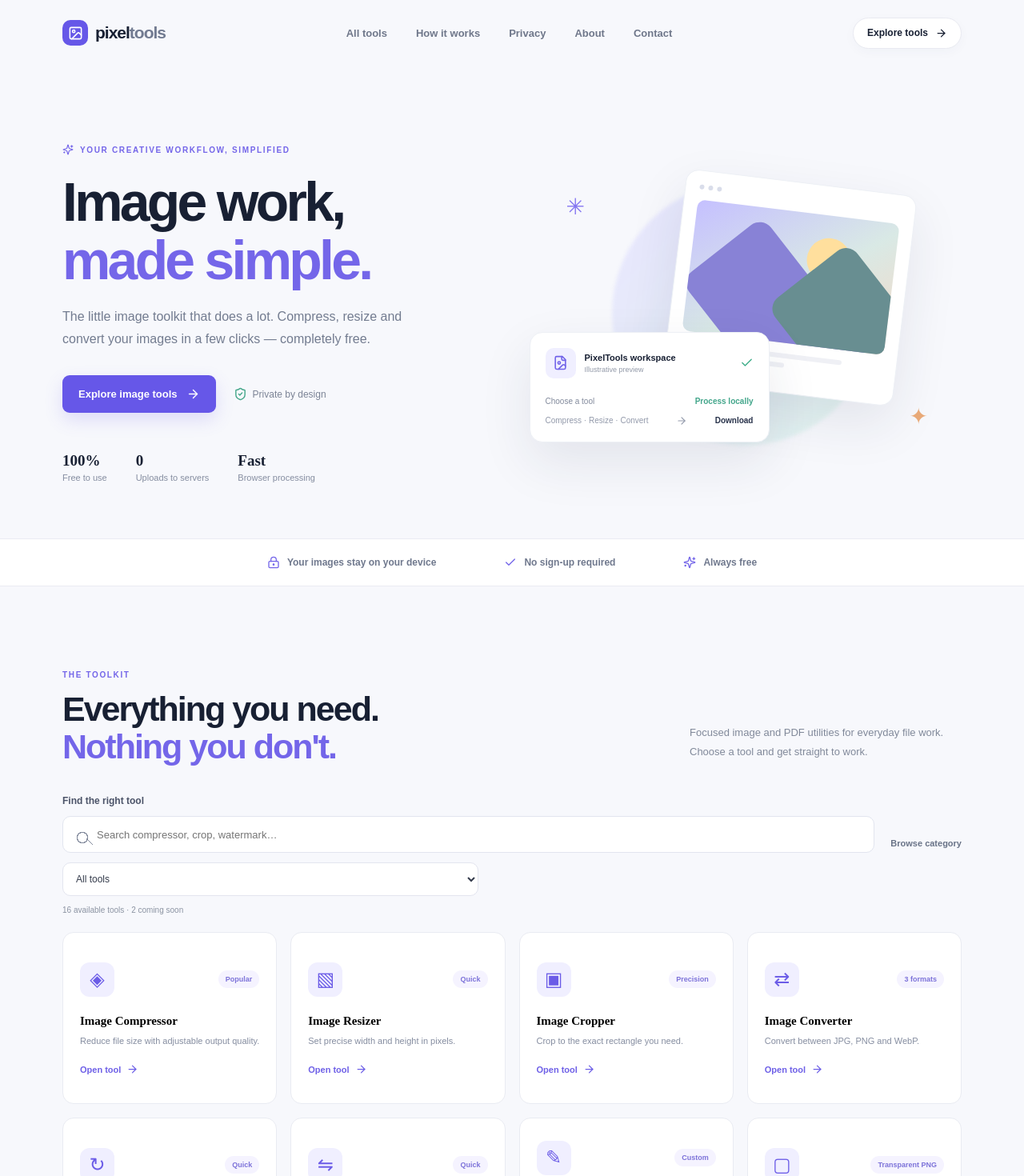
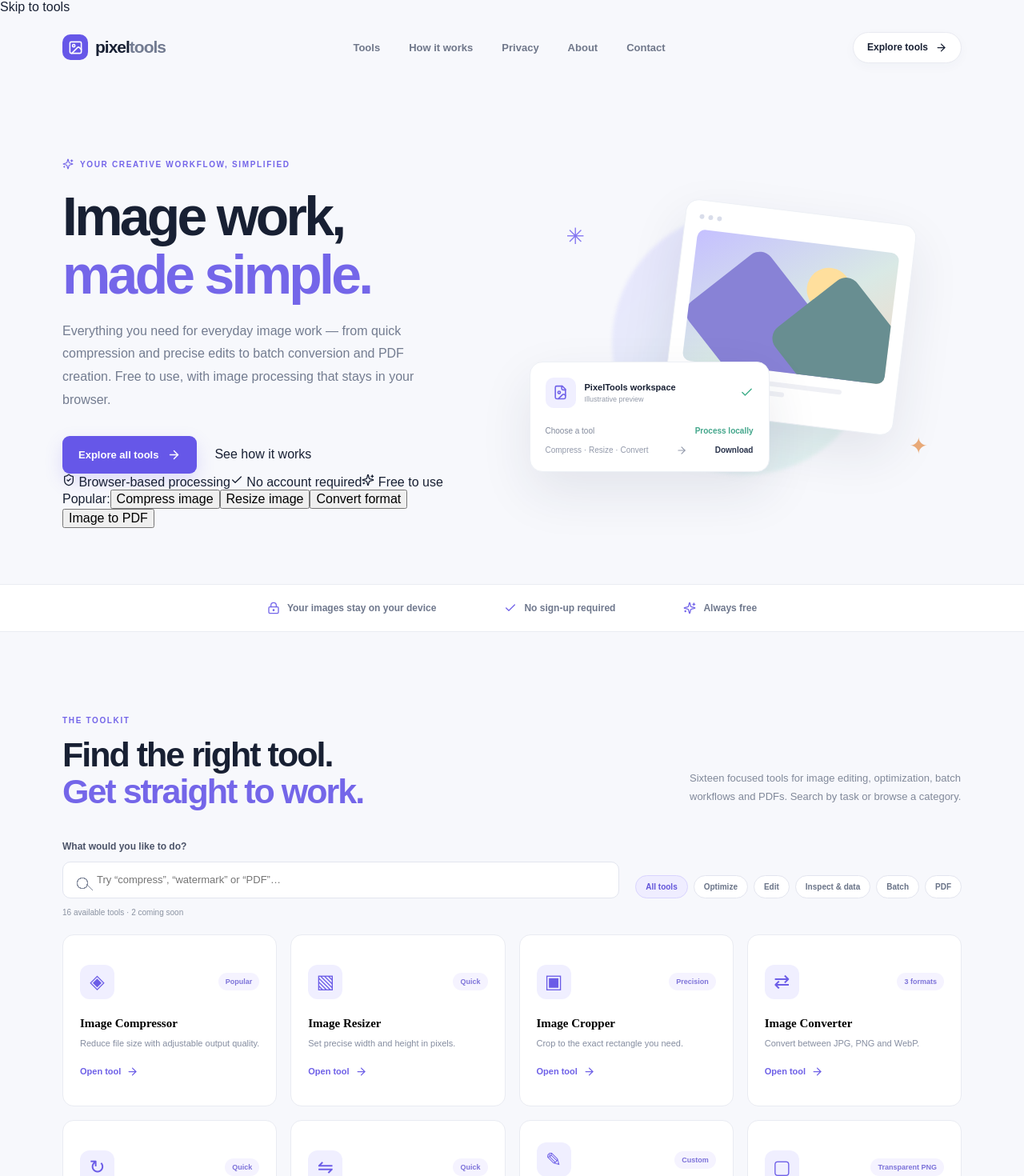
Before and after one commit to Hard-Worker-Dev/PixelTools, a React (Vite) app: page / in a window 1280 px wide. Shown: the top 1470 px of the page at 80% size. Built offline with nearby package versions, Linux system fonts and the light colour scheme.

Commit message:
feat: improve PixelTools homepage navigation and discovery

```diff
--- a/src/App.tsx
+++ b/src/App.tsx
@@ -16,26 +16,35 @@ type ToolId =
   | "watermark" | "rounded" | "blur" | "grayscale" | "color"
   | "metadata" | "base64" | "metadata-cleaner" | "batch" | "image-to-pdf";
 
-const tools: Array<{ id: string; title: string; desc: string; icon: string; tag: string; comingSoon?: boolean; category?: "batch" | "pdf"; }> = [
-  { id: "compress", title: "Image Compressor", desc: "Reduce file size with adjustable output quality.", icon: "◈", tag: "Popular" },
-  { id: "resize", title: "Image Resizer", desc: "Set precise width and height in pixels.", icon: "▧", tag: "Quick" },
-  { id: "crop", title: "Image Cropper", desc: "Crop to the exact rectangle you need.", icon: "▣", tag: "Precision" },
-  { id: "convert", title: "Image Converter", desc: "Convert between JPG, PNG and WebP.", icon: "⇄", tag: "3 formats" },
+const tools: Array<{ id: string; title: string; desc: string; icon: string; tag: string; comingSoon?: boolean; category?: "optimize" | "edit" | "inspect" | "batch" | "pdf"; }> = [
+  { id: "compress", title: "Image Compressor", desc: "Reduce file size with adjustable output quality.", icon: "◈", tag: "Popular", category: "optimize" },
+  { id: "resize", title: "Image Resizer", desc: "Set precise width and height in pixels.", icon: "▧", tag: "Quick", category: "optimize" },
+  { id: "crop", title: "Image Cropper", desc: "Crop to the exact rectangle you need.", icon: "▣", tag: "Precision", category: "edit" },
+  { id: "convert", title: "Image Converter", desc: "Convert between JPG, PNG and WebP.", icon: "⇄", tag: "3 formats", category: "optimize" },
   { id: "rotate", title: "Image Rotator", desc: "Rotate an image in 90-degree steps.", icon: "↻", tag: "Quick" },
   { id: "flip", title: "Image Flipper", desc: "Mirror images horizontally or vertically.", icon: "⇋", tag: "Quick" },
-  { id: "watermark", title: "Image Watermark", desc: "Add text or a transparent logo watermark with position and opacity controls.", icon: "✎", tag: "Custom" },
-  { id: "rounded", title: "Rounded Corners", desc: "Create smooth rounded image corners.", icon: "▢", tag: "Transparent PNG" },
-  { id: "blur", title: "Image Blur", desc: "Apply adjustable blur to the full image.", icon: "◌", tag: "Creative" },
-  { id: "grayscale", title: "Grayscale Converter", desc: "Convert an image to monochrome.", icon: "◐", tag: "One click" },
-  { id: "color", title: "Image Color Picker", desc: "Click any pixel to inspect its color value.", icon: "◉", tag: "Pixel sampling" },
-  { id: "metadata", title: "Image Metadata Viewer", desc: "Inspect file details, type and image dimensions.", icon: "ⓘ", tag: "File details" },
-  { id: "metadata-cleaner", title: "Image Metadata Cleaner", desc: "Export a fresh image copy without the source photo metadata.", icon: "⌁", tag: "Privacy" },
-  { id: "base64", title: "Image to Base64", desc: "Create a Base64 data URL and copy it.", icon: "⌘", tag: "Developer" },
+  { id: "watermark", title: "Image Watermark", desc: "Add text or a transparent logo watermark with position and opacity controls.", icon: "✎", tag: "Custom", category: "edit" },
+  { id: "rounded", title: "Rounded Corners", desc: "Create smooth rounded image corners.", icon: "▢", tag: "Transparent PNG", category: "edit" },
+  { id: "blur", title: "Image Blur", desc: "Apply adjustable blur to the full image.", icon: "◌", tag: "Creative", category: "edit" },
+  { id: "grayscale", title: "Grayscale Converter", desc: "Convert an image to monochrome.", icon: "◐", tag: "One click", category: "edit" },
+  { id: "color", title: "Image Color Picker", desc: "Click any pixel to inspect its color value.", icon: "◉", tag: "Pixel sampling", category: "inspect" },
+  { id: "metadata", title: "Image Metadata Viewer", desc: "Inspect file details, type and image dimensions.", icon: "ⓘ", tag: "File details", category: "inspect" },
+  { id: "metadata-cleaner", title: "Image Metadata Cleaner", desc: "Export a fresh image copy without the source photo metadata.", icon: "⌁", tag: "Privacy", category: "inspect" },
+  { id: "base64", title: "Image to Base64", desc: "Create a Base64 data URL and copy it.", icon: "⌘", tag: "Developer", category: "inspect" },
   { id: "batch", title: "Batch Image Converter", desc: "Convert and optimize up to 30 images at once, then download them individually or as one ZIP.", icon: "▤", tag: "New", category: "batch" },
   { id: "image-to-pdf", title: "Image to PDF", desc: "Combine JPG, PNG or WebP images into an ordered, multi-page A4 PDF.", icon: "▧", tag: "New", category: "pdf" },
   { id: "background", title: "Background Remover", desc: "AI-powered background removal.", icon: "✧", tag: "Coming soon", comingSoon: true },
   { id: "upscaler", title: "AI Image Upscaler", desc: "Increase image resolution with an AI model.", icon: "⤢", tag: "Coming soon", comingSoon: true }
 ];
+
+const toolCategories = [
+  { id: "all", label: "All tools" },
+  { id: "optimize", label: "Optimize" },
+  { id: "edit", label: "Edit" },
+  { id: "inspect", label: "Inspect & data" },
+  { id: "batch", label: "Batch" },
+  { id: "pdf", label: "PDF" }
+] as const;
 
 function readAsDataUrl(file: File): Promise<string> {
   return new Promise((resolve, reject) => {
@@ -637,7 +646,7 @@ export default function App() {
   const filteredTools = tools.filter(tool => {
     const matchesSearch = (tool.title + " " + tool.desc).toLowerCase().includes(toolSearch.trim().toLowerCase());
     const id = String(tool.id);
-    const category = toolCategory === "all" || (toolCategory === "optimize" && ["compress","resize","convert"].includes(id)) || (toolCategory === "edit" && ["crop","rotate","flip","watermark","rounded","blur","grayscale"].includes(id)) || (toolCategory === "inspect" && ["color","metadata","base64","metadata-cleaner"].includes(id)) || tool.category === toolCategory;
+    const category = toolCategory === "all" || tool.category === toolCategory;
     return matchesSearch && category;
   });
   const visibleTools = filteredTools;
@@ -732,9 +741,10 @@ export default function App() {
   const informationalTool = active === "color" || active === "metadata" || active === "base64";
 
   return <div className="app-shell">
+    <a className="skip-link" href="#tools">Skip to tools</a>
     <header className="topbar">
       <a className="brand" href="/#tools" onClick={closeTool}><span className="brand-mark"><ImageIcon size={19}/></span>pixel<span>tools</span></a>
-      <nav className={mobileMenuOpen ? "open" : ""}><a href="#tools" onClick={() => setMobileMenuOpen(false)}>All tools</a><a href="#how" onClick={() => setMobileMenuOpen(false)}>How it works</a><a href="#privacy" onClick={() => setMobileMenuOpen(false)}>Privacy</a><a href="/about/">About</a><a href="/contact/">Contact</a></nav>
+      <nav aria-label="Main navigation" className={mobileMenuOpen ? "open" : ""}><a href="#tools" onClick={() => setMobileMenuOpen(false)}>Tools</a><a href="#how" onClick={() => setMobileMenuOpen(false)}>How it works</a><a href="#privacy" onClick={() => setMobileMenuOpen(false)}>Privacy</a><a href="/about/">About</a><a href="/contact/">Contact</a></nav>
       <a className="header-cta" href="#tools">Explore tools <ArrowRight size={15}/></a>
       <button className="mobile-menu" aria-label="Toggle menu" aria-expanded={mobileMenuOpen} onClick={() => setMobileMenuOpen(v => !v)}><Menu size={21}/></button>
     </header>
@@ -743,9 +753,10 @@ export default function App() {
         <div className="hero-copy">
           <div className="eyebrow"><Sparkles size={14}/> YOUR CREATIVE WORKFLOW, SIMPLIFIED</div>
           <h1>Image work,<br/><span>made simple.</span></h1>
-          <p className="hero-lead">The little image toolkit that does a lot. Compress, resize and convert your images in a few clicks — completely free.</p>
-          <div className="hero-actions"><a className="primary-btn" href="#tools">Explore image tools <ArrowRight size={17}/></a><div className="trust-note"><ShieldCheck size={17}/> Private by design</div></div>
-          <div className="hero-stats"><div><strong>100%</strong><span>Free to use</span></div><div><strong>0</strong><span>Uploads to servers</span></div><div><strong>Fast</strong><span>Browser processing</span></div></div>
+          <p className="hero-lead">Everything you need for everyday image work — from quick compression and precise edits to batch conversion and PDF creation. Free to use, with image processing that stays in your browser.</p>
+          <div className="hero-actions"><a className="primary-btn" href="#tools">Explore all tools <ArrowRight size={17}/></a><a className="secondary-hero-link" href="#how">See how it works</a></div>
+          <div className="hero-proof"><span><ShieldCheck size={16}/> Browser-based processing</span><span><Check size={16}/> No account required</span><span><Sparkles size={16}/> Free to use</span></div>
+          <div className="hero-quick-tools" aria-label="Popular tools"><span>Popular:</span><button type="button" onClick={() => chooseTool("compress")}>Compress image</button><button type="button" onClick={() => chooseTool("resize")}>Resize image</button><button type="button" onClick={() => chooseTool("convert")}>Convert format</button><button type="button" onClick={() => chooseTool("image-to-pdf")}>Image to PDF</button></div>
         </div>
         <div className="hero-art">
           <div className="art-glow"></div>
@@ -756,23 +767,20 @@ export default function App() {
       </section>
       <section className="trust-strip"><span><LockKeyhole size={16}/> Your images stay on your device</span><span><Check size={16}/> No sign-up required</span><span><Sparkles size={16}/> Always free</span></section>
       <section className="tools-section" id="tools">
-        <div className="section-heading"><div><div className="eyebrow">THE TOOLKIT</div><h2>Everything you need.<br/><span>Nothing you don't.</span></h2></div><p>Focused image and PDF utilities for everyday file work. Choose a tool and get straight to work.</p></div>
+        <div className="section-heading"><div><div className="eyebrow">THE TOOLKIT</div><h2>Find the right tool.<br/><span>Get straight to work.</span></h2></div><p>Sixteen focused tools for image editing, optimization, batch workflows and PDFs. Search by task or browse a category.</p></div>
         <div className="tool-discovery">
-          <label className="tool-search-label" htmlFor="tool-search">Find the right tool</label>
-          <input id="tool-search" className="tool-search" type="search" placeholder="Search compressor, crop, watermark…" value={toolSearch} onChange={e => setToolSearch(e.target.value)} />
-          <label className="tool-category-label" htmlFor="tool-category">Browse category</label>
-          <select id="tool-category" className="tool-category-select" value={toolCategory} onChange={e => setToolCategory(e.target.value)}>
-            <option value="all">All tools</option>
-            <option value="optimize">Quick filter: Optimize</option><option value="edit">Quick filter: Edit</option><option value="inspect">Quick filter: Inspect & data</option>
-            <option value="batch">Batch conversion</option><option value="pdf">PDF creation</option>
-          </select>
-          <p className="tool-count" role="status">{toolCountMessage}</p>
+          <label className="tool-search-label" htmlFor="tool-search">What would you like to do?</label>
+          <input id="tool-search" className="tool-search" type="search" placeholder="Try “compress”, “watermark” or “PDF”…" value={toolSearch} onChange={e => setToolSearch(e.target.value)} />
+          <div className="tool-filters" role="group" aria-label="Filter tools by category">{toolCategories.map(category => <button type="button" key={category.id} className={toolCategory === category.id ? "filter-chip active" : "filter-chip"} aria-pressed={toolCategory === category.id} onClick={() => setToolCategory(category.id)}>{category.label}</button>)}</div>
+          <p className="tool-count" role="status" aria-live="polite">{toolCountMessage}</p>
         </div>
-        <div className="tool-grid">{visibleTools.map(tool => <button className={tool.comingSoon ? "tool-card disabled" : "tool-card"} key={tool.id} disabled={!!tool.comingSoon} onClick={() => !tool.comingSoon && chooseTool(tool.id as ToolId)}><div className="tool-card-top"><span className="tool-icon">{tool.icon}</span><span className={tool.comingSoon ? "tool-tag coming" : "tool-tag"}>{tool.tag}</span></div><h3>{tool.title}</h3><p>{tool.desc}</p><span className="tool-link">{tool.comingSoon ? "In development" : "Open tool"} {!tool.comingSoon && <ArrowRight size={15}/>}</span></button>)}</div>
-        {filteredTools.length === 0 && <p className="empty-tools">No matching tools. Try another search or choose “All tools”.</p>}
+        <div className="tool-grid">{visibleTools.map(tool => <button className={tool.comingSoon ? "tool-card disabled" : "tool-card"} key={tool.id} disabled={!!tool.comingSoon} onClick={() => !tool.comingSoon && chooseTool(tool.id as ToolId)}><div className="tool-card-top"><span className="tool-icon" aria-hidden="true">{tool.icon}</span><span className={tool.comingSoon ? "tool-tag coming" : "tool-tag"}>{tool.tag}</span></div><h3>{tool.title}</h3><p>{tool.desc}</p><span className="tool-link">{tool.comingSoon ? "In development" : "Open tool"} {!tool.comingSoon && <ArrowRight size={15}/>}</span></button>)}</div>
+        {filteredTools.length === 0 && <div className="empty-tools"><p>No matching tools found. Try a broader search or reset the filters.</p><button type="button" className="text-action" onClick={() => { setToolSearch(""); setToolCategory("all"); }}>Clear filters</button></div>}
       </section>
+      <section className="benefits-section" aria-labelledby="benefits-title"><div className="section-heading"><div><div className="eyebrow">MADE FOR EVERYDAY WORK</div><h2 id="benefits-title">Simple tools.<br/><span>Thoughtful details.</span></h2></div><p>Useful controls without the clutter. PixelTools is designed to make common file tasks feel straightforward.</p></div><div className="benefit-grid"><article className="benefit-card"><span><LockKeyhole size={20}/></span><h3>Private by default</h3><p>Your selected images are processed in your browser, not uploaded to a PixelTools image-processing server.</p></article><article className="benefit-card"><span><Check size={20}/></span><h3>Clear, practical controls</h3><p>Preview your work, adjust the settings that matter and download a result in a format you understand.</p></article><article className="benefit-card"><span><Sparkles size={20}/></span><h3>Free and straightforward</h3><p>No account, subscription or paywall for the tools that are currently available.</p></article></div></section>
       <section className="privacy-section" id="privacy"><div className="privacy-icon"><ShieldCheck size={25}/></div><div><div className="eyebrow">YOUR PRIVACY MATTERS</div><h2>Your images are <span>yours.</span></h2><p>Working tools process your images directly in your browser. Your files are not uploaded to PixelTools servers, and there is no account to create. AI background removal and upscaling are not enabled yet.</p></div><div className="privacy-stamp"><LockKeyhole size={18}/><b>PRIVATE</b><small>By design</small></div></section>
       <section className="how-section" id="how"><div className="eyebrow">THREE SIMPLE STEPS</div><h2>From upload to <span>done.</span></h2><div className="steps"><div><b>01</b><h3>Choose a tool</h3><p>Pick the image task you want to get done.</p></div><div><b>02</b><h3>Add your files</h3><p>Drop a file or browse your device. That's it.</p></div><div><b>03</b><h3>Download & go</h3><p>Process locally and save your finished result.</p></div></div></section>
+      <section className="faq-section" aria-labelledby="faq-title"><div className="eyebrow">GOOD TO KNOW</div><h2 id="faq-title">A few quick answers.</h2><div className="faq-list"><details><summary>Are my images uploaded to PixelTools?</summary><p>No. Current image tools process selected files in your browser. The image-processing workflow does not upload your selected image to a PixelTools server. The hosting provider may still process routine technical request and security data; see the Privacy Policy.</p></details><details><summary>Is PixelTools free to use?</summary><p>Yes. The current release has no subscription, paid gate or advertisements.</p></details><details><summary>Which image formats are supported?</summary><p>The current image workflows accept JPG, PNG and WebP. Individual tools explain their available output formats and limitations.</p></details><details><summary>Are the AI tools available?</summary><p>Background Remover and AI Image Upscaler are marked Coming Soon. They are not advertised as working tools until their processing pipelines are implemented and tested.</p></details></div></section>
     </main>
     <footer><a className="brand" href="/"><span className="brand-mark"><ImageIcon size={17}/></span>pixel<span>tools</span></a><p>Thoughtful image tools. Free for everyone.</p><nav className="footer-links"><a href="/about/">About</a><a href="/privacy/">Privacy</a><a href="/terms/">Terms</a><a href="/contact/">Contact</a></nav><small>© 2026 PixelTools. Made for the web.</small></footer>
 
@@ -780,7 +788,7 @@ export default function App() {
       <section ref={dialogRef} className="tool-modal" role="dialog" aria-modal="true" aria-labelledby="tool-dialog-title" tabIndex={-1}>
         <div className="modal-head"><div><div className="eyebrow">PIXELTOOLS WORKSPACE</div><h2 id="tool-dialog-title">{toolName}</h2><p className="modal-subtitle">{tools.find(t => t.id === active)?.desc}</p></div><button className="icon-btn" aria-label="Close tool" onClick={closeTool}><X size={20}/></button></div>
         {active === "image-to-pdf" ? <ImageToPdfTool/> : active === "batch" ? <BatchImageTool/> : <>
-        <div className="workflow-steps" aria-label="Tool workflow"><span className={!file ? "current" : "done"}><b>1</b> Add image</span><span className={file ? "current" : ""}><b>2</b> Adjust options</span><span className={result ? "done current" : ""}><b>3</b> Download</span></div>
+        {!["image-to-pdf", "batch"].includes(active) && <div className="workflow-steps" aria-label="Tool workflow"><span className={!file ? "current" : "done"}><b>1</b> Add image</span><span className={file ? "current" : ""}><b>2</b> Adjust options</span><span className={result ? "done current" : ""}><b>3</b> Download</span></div>}
         {!file ? <button className="dropzone" onClick={() => inputRef.current?.click()} onDragOver={e => e.preventDefault()} onDrop={e => { e.preventDefault(); selectFile(e.dataTransfer.files[0]); }}><span className="upload-icon"><UploadCloud size={28}/></span><b>Drop your image here</b><span>or click to browse files</span><small>JPG, PNG, WebP · Up to 25 MB</small></button> : <div className="workspace">
           <div className="preview-panel">
             {preview ? <div className={active === "crop" ? "preview-image-frame crop-mode" : "preview-image-frame"} onPointerDown={active === "crop" ? cropPointerDown : undefined} onPointerMove={active === "crop" ? cropPointerMove : undefined} onPointerUp={active === "crop" ? cropPointerUp : undefined} onPointerCancel={() => { cropDragging.current = false; }}><img src={preview} alt="Selected image preview" onClick={active === "color" ? sampleColor : undefined} onKeyDown={active === "color" ? async e => { if ((e.key === "Enter" || e.key === " ") && file) { e.preventDefault(); try { setSample(await sampleImageColor(file, 0.5, 0.5)); } catch { setError("Could not sample the center pixel."); } } } : undefined} tabIndex={active === "color" ? 0 : undefined} role={active === "color" ? "button" : undefined} aria-label={active === "color" ? "Sample image color. Click or press Enter to read the center pixel." : undefined} className={active === "color" ? "sample-cursor" : ""}/>{active === "crop" && cropSelection && <div className="crop-selection-overlay" aria-hidden="true" style={{left: Math.min(cropSelection.x1,cropSelection.x2)*100 + "%", top: Math.min(cropSelection.y1,cropSelection.y2)*100 + "%", width: Math.abs(cropSelection.x2-cropSelection.x1)*100 + "%", height: Math.abs(cropSelection.y2-cropSelection.y1)*100 + "%"}}/>}</div> : <p className="hint">Checking image dimensions and preparing a safe preview…</p>}
```
